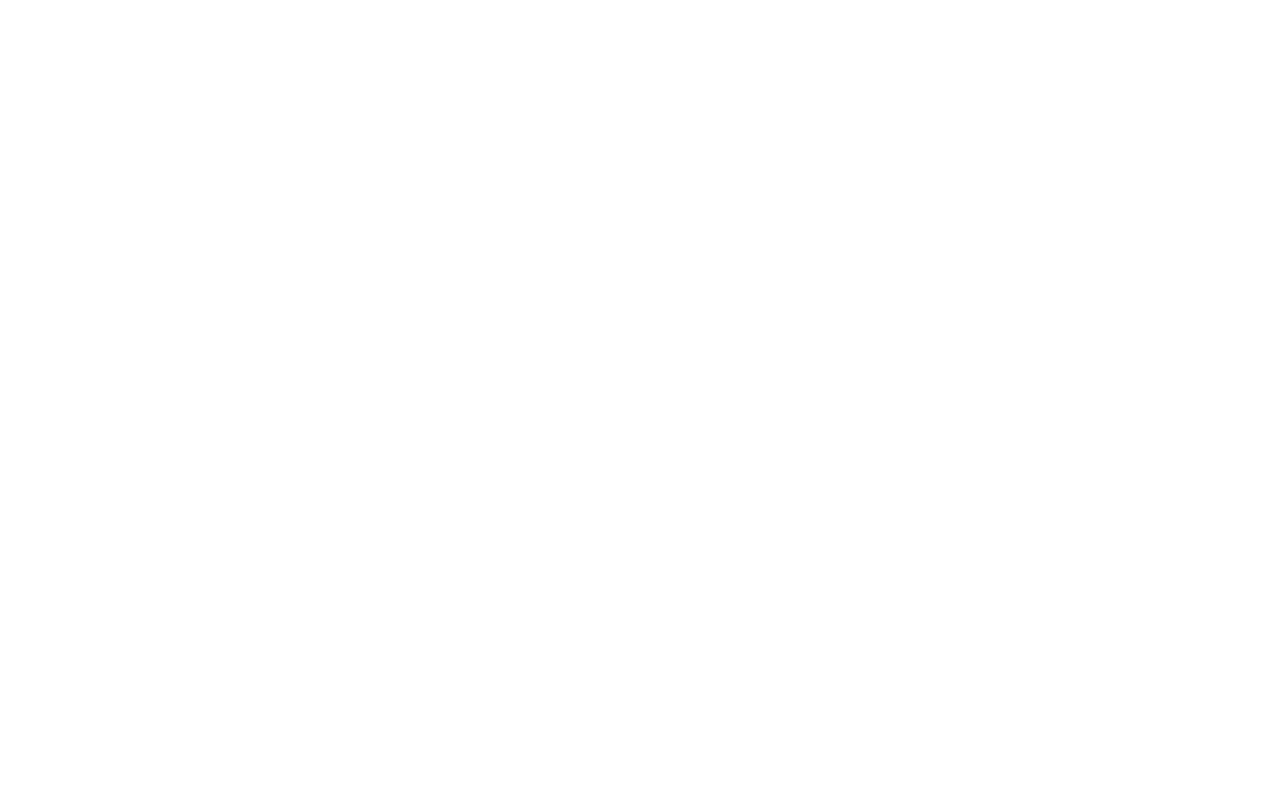
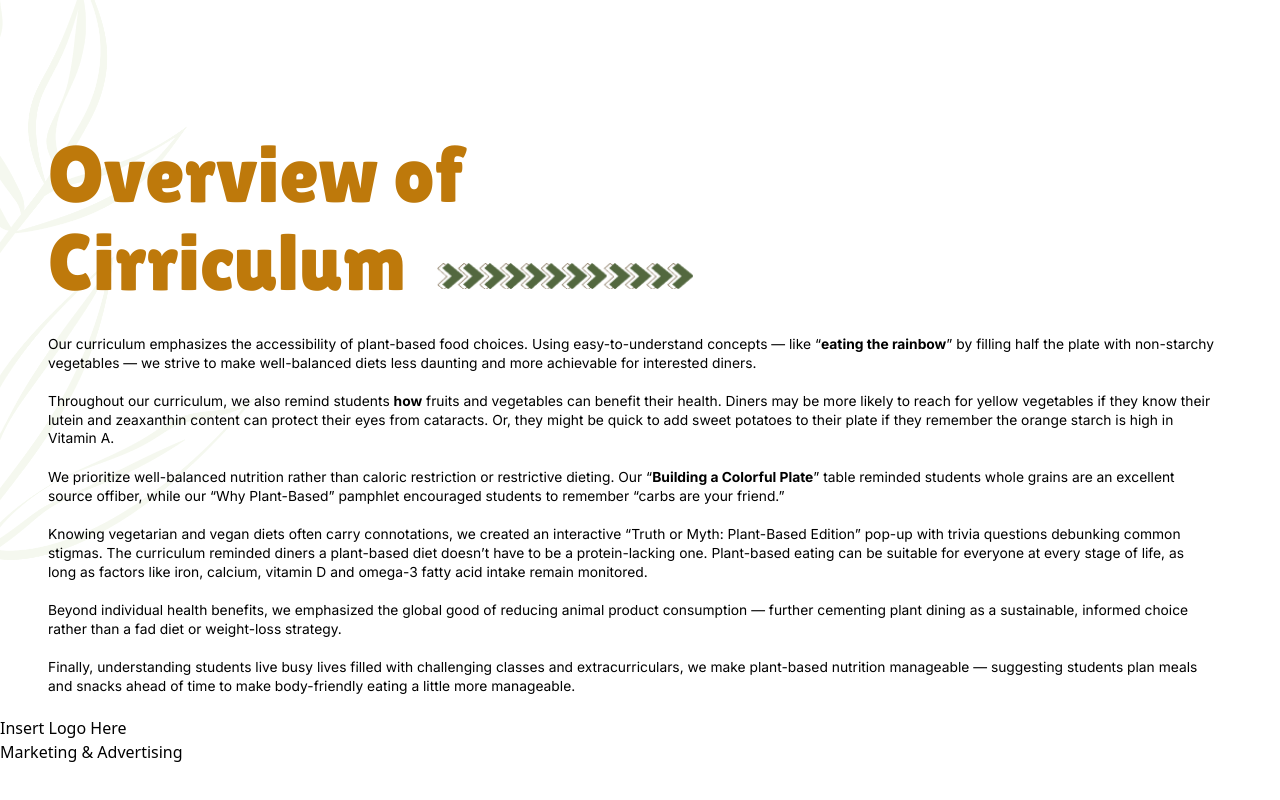
Before and after one commit to The-Agency-at-UF/RootsAndSeeds, a React (Create React App) app in the folder ras-frontend/: page / in a window 1280 px wide. Shown: the part 1897-2697 px from the top of the page. Before the commit the page ends 1899 px from the top, so only its background shows below. Built offline with nearby package versions, Linux system fonts and the light colour scheme.

Commit message:
feat: add overview section (no images)

```diff
--- a/ras-frontend/src/App.tsx
+++ b/ras-frontend/src/App.tsx
@@ -7,9 +7,9 @@ function App() {
     <>
     <About/>
     <Innovation/>
+    <Overview/>
     <Landing/>
     <Marketing/>
-    <Overview/>
     </>
   );
 }
--- /dev/null
+++ b/ras-frontend/src/tilesets/Overview.css
@@ -0,0 +1,55 @@
+@import url('https://fonts.googleapis.com/css2?family=Lilita+One&display=swap');
+@import url('https://fonts.googleapis.com/css2?family=Inter:wght@400;500;600;700&display=swap');
+
+.overview-section{
+    position: relative;
+}
+
+.overview-title {
+    color: #be790b;
+    font-family: 'Lilita One', cursive;
+    font-weight: 400;
+    font-size: 80px;
+    line-height: 1.1;
+    margin-left: 3rem;
+    margin-bottom: 1rem;
+  }
+
+  .overview-header {
+    display: flex;
+    gap: 0.8rem;
+    align-items: center;
+    margin-bottom: 0.8rem;
+    margin-top: 200px;
+    position: relative;
+    z-index: 2;
+  }
+
+  .overview-info {
+    flex: 1;
+    margin-right: 2rem;
+    margin-left: 3rem;
+    font-family: "Inter", sans-serif;
+    font-size: 13.8px;
+    line-height: 1.35;
+  }
+
+  .overview-info > p {
+    margin-bottom: 1.25rem;
+    margin-right: 2rem;
+  }
+
+  .overview-flower {
+    position: absolute;
+    transform: translateY(-395px);
+    width: 35%;
+    height: auto;
+    z-index: -1;
+  }
+
+  .overview-arrows{
+    margin-top: 100px;
+    height: auto;
+    width: 20%;
+    transform: translateX(-40px);
+  }
--- a/ras-frontend/src/tilesets/Overview.tsx
+++ b/ras-frontend/src/tilesets/Overview.tsx
@@ -1,9 +1,56 @@
 import React from 'react'
+import arrows from "../images/arrows.png"
+import flower from '../images/overview-flower.png'
+import './Overview.css'
 
 function Overview(){
-    return (<>
-        <div> Overview of Curriculum</div>
-    </>);
+    return (<section className='overview-section'>
+        <img
+            src = {flower}
+            alt = "floral background"
+            className= 'overview-flower'
+        />
+
+        <div className='overview-header'>
+            <h2 className='overview-title'>Overview of <br />Cirriculum</h2>
+            <img
+                src = {arrows}
+                alt = "row of arrows"
+                className='overview-arrows'
+            />
+        </div>
+        <div className='overview-info'>
+            <p>Our curriculum emphasizes the accessibility of plant-based food choices.
+            Using easy-to-understand concepts — like “<b>eating the rainbow</b>” by filling half the
+            plate with non-starchy vegetables — we strive to make well-balanced diets less
+            daunting and more achievable for interested diners.</p>
+
+            <p>Throughout our curriculum, we also remind students <b>how</b> fruits and vegetables can benefit their
+                health. Diners may be more likely to reach for yellow vegetables if they know their lutein and
+                zeaxanthin content can protect their eyes from cataracts. Or, they might be quick to add sweet
+                potatoes to their plate if they remember the orange starch is high in Vitamin A.</p>
+
+            <p>We prioritize well-balanced nutrition rather than caloric restriction or restrictive dieting.
+                Our “<b>Building a Colorful Plate</b>” table reminded students whole grains are an excellent source
+                offiber, while our “Why Plant-Based” pamphlet encouraged students to remember “carbs are your
+                friend.”</p>
+
+            <p>Knowing vegetarian and vegan diets often carry connotations, we created an interactive “Truth
+                or Myth: Plant-Based Edition” pop-up with trivia questions debunking common stigmas. The
+                curriculum reminded diners a plant-based diet doesn’t have to be a protein-lacking one.
+                Plant-based eating can be suitable for everyone at every stage of life, as long as factors
+                like iron, calcium, vitamin D and omega-3 fatty acid intake remain monitored.</p>
+
+            <p>Beyond individual health benefits, we emphasized the global good of reducing animal product consumption — further cementing plant dining
+            as a sustainable, informed choice rather than a fad diet or weight-loss strategy.</p>
+
+            <p>Finally, understanding students live busy lives filled with challenging classes and
+                extracurriculars, we make plant-based nutrition manageable — suggesting students plan meals
+                and snacks ahead of time to make body-friendly eating a little more manageable.  </p>
+        </div>
+
+    </section>
+    );
 }
 
 export default Overview;
```
Also changed, not shown: ras-frontend/src/images/overview-flower.png (added).
